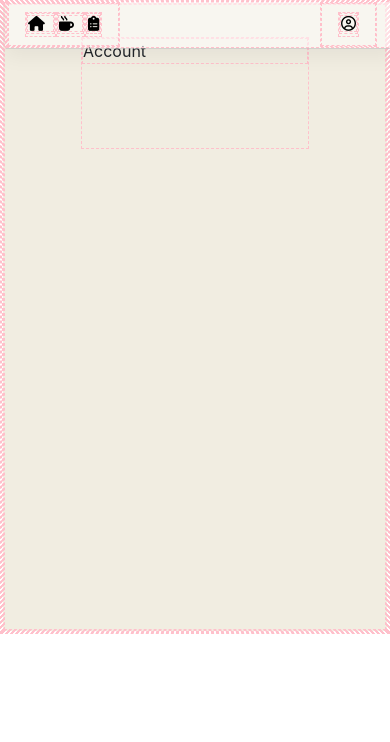
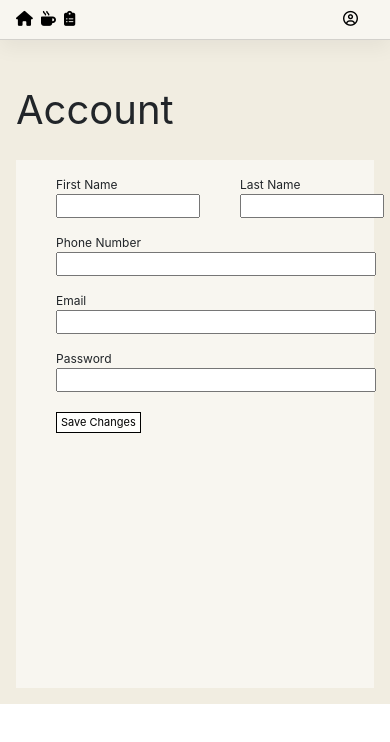
Before and after one commit to natpag/tebellacapstone, a React (Create React App) app in the folder ClientApp/: page /account in a window 390 px wide. Shown: the top 742 px of the page. Built offline with nearby package versions, Linux system fonts and the light colour scheme.

Commit message:
addedAccountMobile

```diff
--- a/ClientApp/src/custom.scss
+++ b/ClientApp/src/custom.scss
@@ -1,9 +1,5 @@
 /* Provide sufficient contrast against white background */
-
-* {
-  border: 1px dashed green;
-}
-
+/*HOME*/
 .body {
   background-color: #f1ede1;
   height: 100%;
@@ -15,7 +11,7 @@ a {
 
 .randomizePage {
   display: grid;
-  grid-template-rows: 2rem 7rem 5rem 5rem 5rem 5rem 5rem 5rem;
+  grid-template-rows: 2rem 7rem 5rem 5rem 5rem 5rem 5rem 5rem 5rem;
   grid-template-columns: 20% 60% 20%;
 }
 
@@ -114,7 +110,7 @@ button {
 
 .teaFamilyColor {
   border-right: solid 2px rgb(173, 173, 173);
-  background-color: dimgrey;
+  background-color: black;
   width: 1rem;
 }
 
@@ -174,19 +170,58 @@ select {
   font-size: 12px;
 }
 
+/*ACCOUNT MOBILE*/
+.body {
+  background-color: #f1ede1;
+  height: 100%;
+}
+
 .pageTitle {
   grid-row-start: 2;
+  grid-row-end: 3;
   grid-column-start: 1;
   grid-column-end: 2;
+  padding-left: 1rem;
+  margin-top: 3rem;
+  font-size: 40px;
+}
+
+.accountBody {
+  background-color: rgba(255, 255, 255, 0.5);
+  grid-row-start: 3;
+  grid-row-end: 10;
+  grid-column-start: 1;
+  grid-column-end: 4;
+  padding: 1rem;
+  padding-left: 0rem;
+  margin: 1rem;
+}
+
+.nameSection {
+  display: flex;
+  justify-content: space-evenly;
+}
+
+.inputField ul {
+  list-style: none;
+  font-size: 12px;
+}
+
+.nameInput {
+  width: 9rem;
+}
+
+.longInput {
+  width: 20rem;
+}
+
+.saveChanges {
+  margin-left: 2.5rem;
 }
 
 /* Mobile */
 
 @media (max-width: 426px) {
-  * {
-    border: 1px dashed pink;
-  }
-
   .body {
     background-color: #f1ede1;
     height: 100%;
@@ -275,7 +310,7 @@ select {
   }
 
   .teaImage {
-    width: 15.2rem;
+    width: 100%;
     height: 13rem;
   }
 
@@ -427,7 +462,7 @@ select {
 @media (min-width: 1025px) {
   .body {
     background-color: #f1ede1;
-    height: 100vh;
+    height: 100%;
   }
 
   .randomizer {
--- a/ClientApp/src/pages/Account.jsx
+++ b/ClientApp/src/pages/Account.jsx
@@ -10,9 +10,57 @@ export function Account() {
         <header className="header">
           <NavBar />
         </header>
-        <main>
-          <section className="pageTitle">Account</section>
-        </main>
+
+        <section className="pageTitle">
+          <section>Account</section>
+        </section>
+        <section className="accountBody">
+          <section className="nameSection">
+            <section className="inputField">
+              <ul>
+                <li>First Name</li>
+                <li>
+                  <input className="nameInput"></input>
+                </li>
+              </ul>
+            </section>
+            <section className="inputField">
+              <ul>
+                <li>Last Name</li>
+                <li>
+                  <input className="nameInput"></input>
+                </li>
+              </ul>
+            </section>
+          </section>
+          <section className="accountSection">
+            <section className="inputField">
+              <ul>
+                <li>Phone Number</li>
+                <li>
+                  <input className="longInput"></input>
+                </li>
+              </ul>
+            </section>
+            <section className="inputField">
+              <ul>
+                <li>Email</li>
+                <li>
+                  <input className="longInput"></input>
+                </li>
+              </ul>
+            </section>
+            <section className="inputField">
+              <ul>
+                <li>Password</li>
+                <li>
+                  <input className="longInput"></input>
+                </li>
+              </ul>
+            </section>
+          </section>
+          <button className="saveChanges">Save Changes</button>
+        </section>
       </section>
     </section>
   )
```
